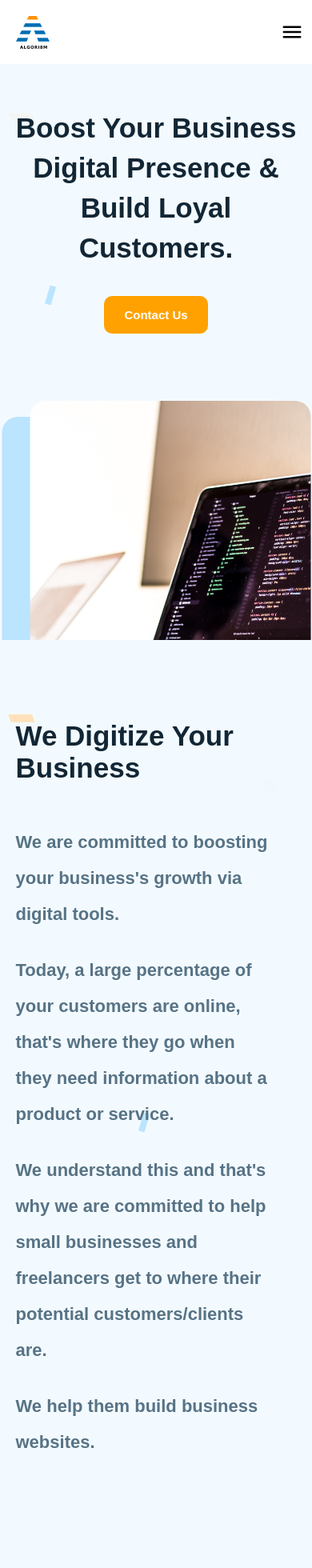
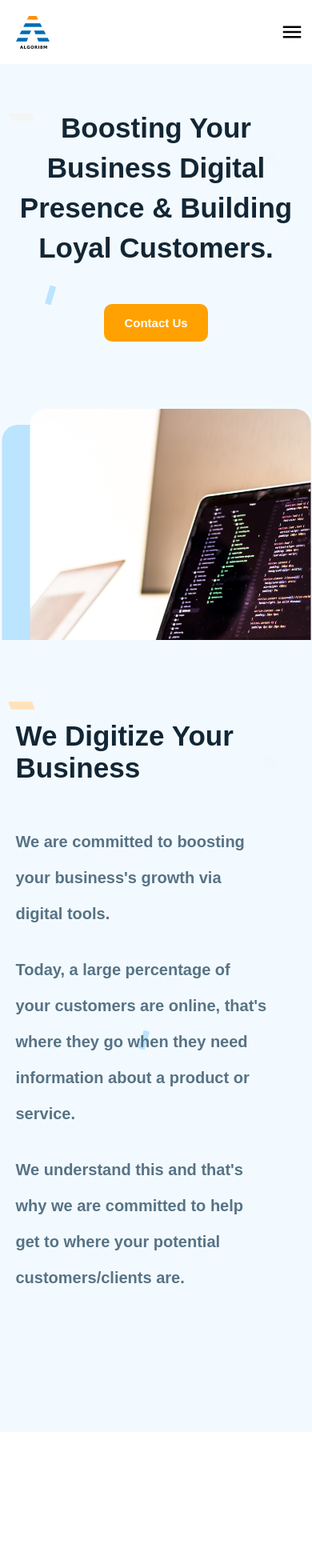
Before and after one commit to Algori8m/algori8mNew, a React (Create React App) app: page / in a window 390 px wide. Shown: the top 1960 px of the page at 80% size. Built offline with nearby package versions, Linux system fonts and the light colour scheme.

Commit message:
new changes

```diff
--- a/src/components/AboutSection/AboutSection.js
+++ b/src/components/AboutSection/AboutSection.js
@@ -24,11 +24,8 @@ function AboutSection({aboutSection}) {
           go when they need information about a product or service.
         </p>
         <p className="aboutSectionVisionText">
-          We understand this and that's why we are committed to help small businesses and freelancers
-          get to where their potential customers/clients are.
-        </p>
-        <p className="aboutSectionVisionText">
-          We help them build business websites.
+          We understand this and that's why we are committed to help
+          get to where your potential customers/clients are.
         </p>
       </div>
 
--- a/src/components/AboutSection/aboutSection.css
+++ b/src/components/AboutSection/aboutSection.css
@@ -154,34 +154,11 @@ span.aboutAnime1 {
 }
 
 
-
-
-
-
-
-
-
-
-
-
-
-
-
-
-
-
-
-
-
-
-
-
-
 .aboutSectionVision{
     z-index: 2;
     display: flex;
     flex-direction: column;
-    align-items: flex-start;
+    align-items: center;
     margin-bottom: 45px;
 }
 
@@ -195,7 +172,7 @@ span.aboutAnime1 {
     text-align: center;
     line-height: 45px;
     margin-bottom: 20px;
-    font-size: 25px;
+    font-size: 20px;
     font-weight: 600;
     color: #577386;
 }
@@ -264,12 +241,19 @@ span.aboutAnime1 {
     }
 
 
+.aboutSectionVision{
+    align-items: flex-start;
+}
+
     .aboutSectionVisionText{
         width: 90%;
         text-align: left;
         line-height: 45px;
         margin-bottom: 25px;
-        font-size: 22px;
+        font-size: 22p
+        <p className="aboutSectionVisionText">
+          We help them build business websites.
+        </p>x;
         font-weight: 600;
     }
 
--- a/src/components/Contactus/Contactus.js
+++ b/src/components/Contactus/Contactus.js
@@ -3,21 +3,14 @@ import "./contactus.css";
 import { MdEmail, MdPhone } from "react-icons/md";
 import { FaTwitter, FaFacebook, FaInstagram, FaWhatsapp } from "react-icons/fa";
 
-function Contactus({contactSection}) {
+function Contactus({ contactSection }) {
   return (
     <section className="contactUs" ref={contactSection}>
       <h2 className="contactUsTitle">Contact Us</h2>
 
       <ul className="contactUsList">
         <li>
-          <span>
-            <MdEmail />
-          </span>
-          <p>algori8m@gmail.com</p>
-        </li>
-        <li>
           <a href="https://wa.me/message/6BB7JS45Y55XP1">
-
             <span>
               <FaWhatsapp />
             </span>
@@ -49,7 +42,12 @@ function Contactus({contactSection}) {
             <p>@algori8mtech</p>
           </a>
         </li>
-
+        <li>
+          <span>
+            <MdEmail />
+          </span>
+          <p>algori8m@gmail.com</p>
+        </li>
       </ul>
     </section>
   );
--- a/src/components/HeroSection/HeroSection.js
+++ b/src/components/HeroSection/HeroSection.js
@@ -34,7 +34,7 @@ function HeroSection({
         <div className="heroSectionContent">
           <div className="heroSectionContentInfo">
             <p className="heroSectionText">
-              Boost Your Business Digital Presence & Build Loyal Customers.
+              Boosting Your Business Digital Presence & Building Loyal Customers.
             </p>
 
             <a className="heroSectionContactLink" href="https://wa.me/message/6BB7JS45Y55XP1">
--- a/src/components/HeroSection/heroSection.css
+++ b/src/components/HeroSection/heroSection.css
@@ -178,9 +178,9 @@ span.squareAnime1 {
 .heroSectionText {
   width: 100%;
   font-size: 40px;
-  line-height: 50px;
+  line-height: 65px;
   font-weight: 500;
-  margin-bottom: 35px;
+  margin-bottom: 45px;
   display: flex;
   color: #122635;
   font-weight: 700;
--- a/src/components/TopBar/TopBar.js
+++ b/src/components/TopBar/TopBar.js
@@ -100,11 +100,11 @@ function TopBar({
               <li onClick={() => scrollToRef(heroSection)}>
                 <span>Home</span>
               </li>
+              <li onClick={() => scrollToRef(aboutSection)}>
+                <span>About us</span>
+              </li>
               <li onClick={() => scrollToRef(serviceSection)}>
                 <span>Our Services</span>
-              </li>
-              <li onClick={() => scrollToRef(aboutSection)}>
-                <span>About us</span>
               </li>
               <li onClick={() => scrollToRef(techStackSection)}>
                 <span>Our Stack</span>
@@ -143,17 +143,17 @@ function TopBar({
               </span>
               <span>Home</span>
             </li>
+            <li onClick={() => scrollToRef(aboutSection)}>
+              <span>
+                <MdInfo size={25} />
+              </span>
+              <span>About us</span>
+            </li>
             <li onClick={() => scrollToRef(serviceSection)}>
               <span>
                 <MdMiscellaneousServices size={25} />
               </span>
               <span>Our Services</span>
-            </li>
-            <li onClick={() => scrollToRef(aboutSection)}>
-              <span>
-                <MdInfo size={25} />
-              </span>
-              <span>About us</span>
             </li>
             <li onClick={() => scrollToRef(techStackSection)}>
               <span>
```
Lines whose indentation alone changed are shown as unchanged.
